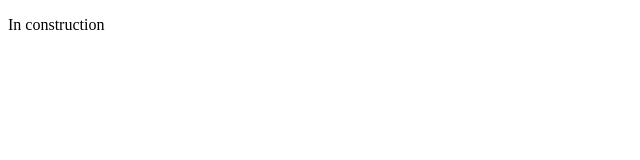
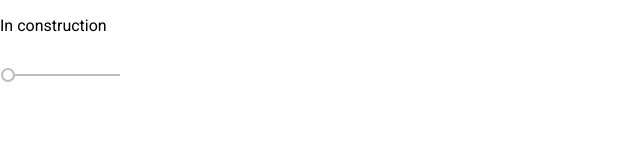
Before and after one commit to amex4152/amex4152.github.io, an Angular app: page / in a window 1280 px wide. Shown: the top 160 px of the page, without its empty margins (0-640 px from the left). Built offline with nearby package versions, Linux system fonts and the light colour scheme.

Commit message:
Added Angular Material theme

```diff
--- a/angular.json
+++ b/angular.json
@@ -29,6 +29,7 @@
               "src/CNAME"
             ],
             "styles": [
+              "./node_modules/@angular/material/prebuilt-themes/indigo-pink.css",
               "src/styles.scss"
             ],
             "scripts": []
@@ -94,6 +95,7 @@
               "src/assets"
             ],
             "styles": [
+              "./node_modules/@angular/material/prebuilt-themes/indigo-pink.css",
               "src/styles.scss"
             ],
             "scripts": []
@@ -125,6 +127,7 @@
           }
         }
       }
-    }},
+    }
+  },
   "defaultProject": "amex4152-github-io"
 }
--- a/package.json
+++ b/package.json
@@ -12,13 +12,16 @@
   "private": true,
   "dependencies": {
     "@angular/animations": "~8.2.12",
+    "@angular/cdk": "~8.2.3",
     "@angular/common": "~8.2.12",
     "@angular/compiler": "~8.2.12",
     "@angular/core": "~8.2.12",
     "@angular/forms": "~8.2.12",
+    "@angular/material": "^8.2.3",
     "@angular/platform-browser": "~8.2.12",
     "@angular/platform-browser-dynamic": "~8.2.12",
     "@angular/router": "~8.2.12",
+    "hammerjs": "^2.0.8",
     "rxjs": "~6.4.0",
     "tslib": "^1.10.0",
     "zone.js": "~0.9.1"
--- a/src/app/app.component.html
+++ b/src/app/app.component.html
@@ -1,2 +1,3 @@
 <p>In construction</p>
+<mat-slider min="1" max="100" step="1" value="1"></mat-slider>
 <router-outlet></router-outlet>
--- a/src/index.html
+++ b/src/index.html
@@ -6,6 +6,8 @@
   <base href="/">
   <meta name="viewport" content="width=device-width, initial-scale=1">
   <link rel="icon" type="image/x-icon" href="favicon.ico">
+  <link href="https://fonts.googleapis.com/css?family=Roboto:300,400,500&display=swap" rel="stylesheet">
+  <link href="https://fonts.googleapis.com/icon?family=Material+Icons" rel="stylesheet">
 </head>
 <body>
   <app-root></app-root>
--- a/src/main.ts
+++ b/src/main.ts
@@ -1,3 +1,4 @@
+import 'hammerjs';
 import { enableProdMode } from '@angular/core';
 import { platformBrowserDynamic } from '@angular/platform-browser-dynamic';
 
--- a/src/styles.scss
+++ b/src/styles.scss
@@ -1 +1,4 @@
 /* You can add global styles to this file, and also import other style files */
+
+html, body { height: 100%; }
+body { margin: 0; font-family: Roboto, "Helvetica Neue", sans-serif; }
```
Also changed, not shown: src/app/app.module.ts (+6 -1 lines), 1 other file (tests, documents, lock files or other folders).
